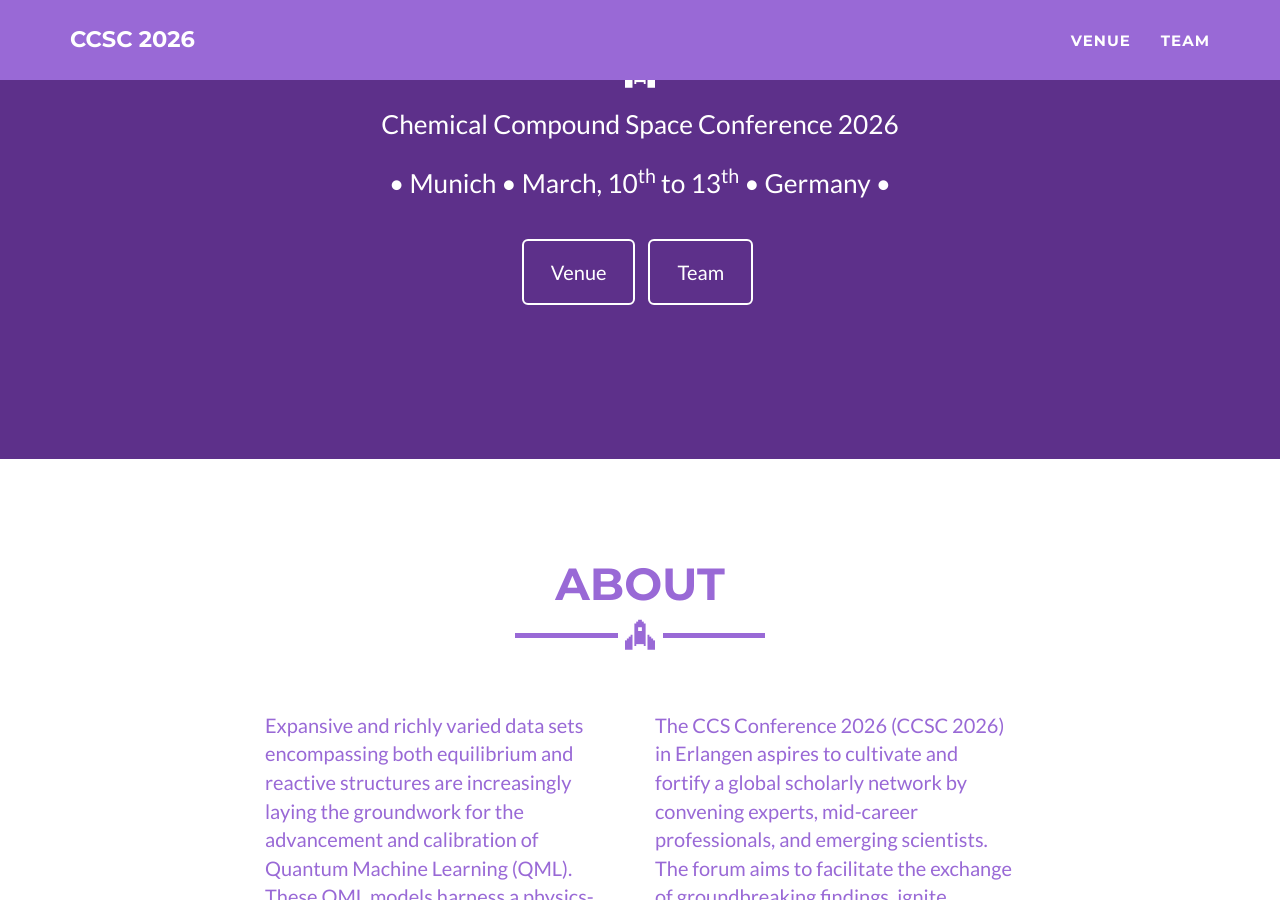
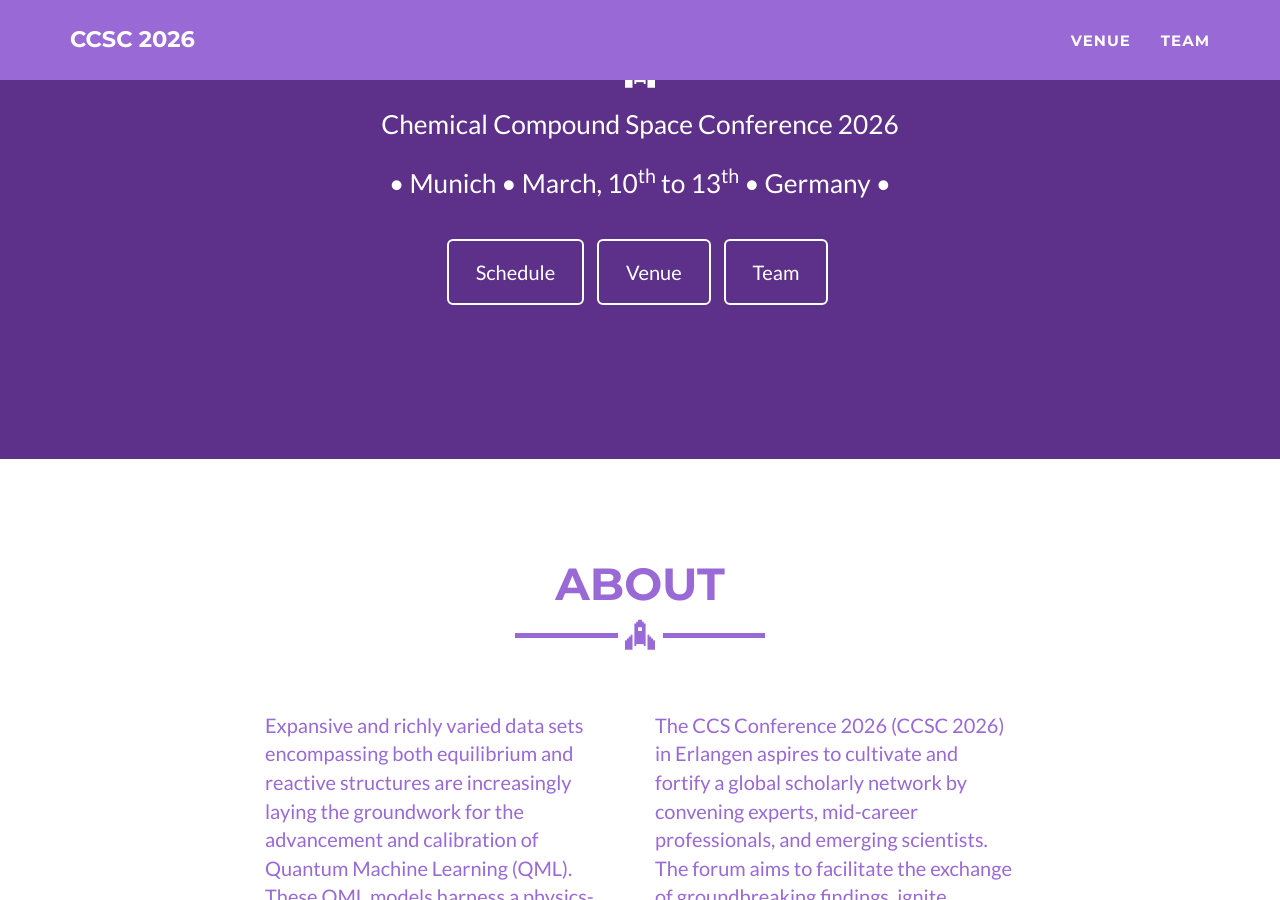
Before and after one commit to ccsc2026/ccsc2026.github.io, a Jekyll site: the page built from _posts/2022-05-21-Day1.md, in a window 1280 px wide and 900 px high, scrolled down 877 px. Built offline with Jekyll 4.4.1, drawn with Linux system fonts in a browser that asks for light colours.

Commit message:
Update header.html

```diff
--- a/_includes/header.html
+++ b/_includes/header.html
@@ -15,7 +15,7 @@
         </div>
         <br>
         <ul class="list-inline">
-          <!-- <li ><a href="/schedule/" class="btn btn-lg btn-outline">Schedule</a></li> -->
+          <li ><a href="/schedule/" class="btn btn-lg btn-outline">Schedule</a></li>
           <li ><a href="/venue/" class="btn btn-lg btn-outline">Venue</a></li>
           <li ><a href="/team/" class="btn btn-lg btn-outline">Team</a></li>
           <!-- <li><a href="/talks/" class="btn btn-lg btn-outline">Talks</a></li>
```
